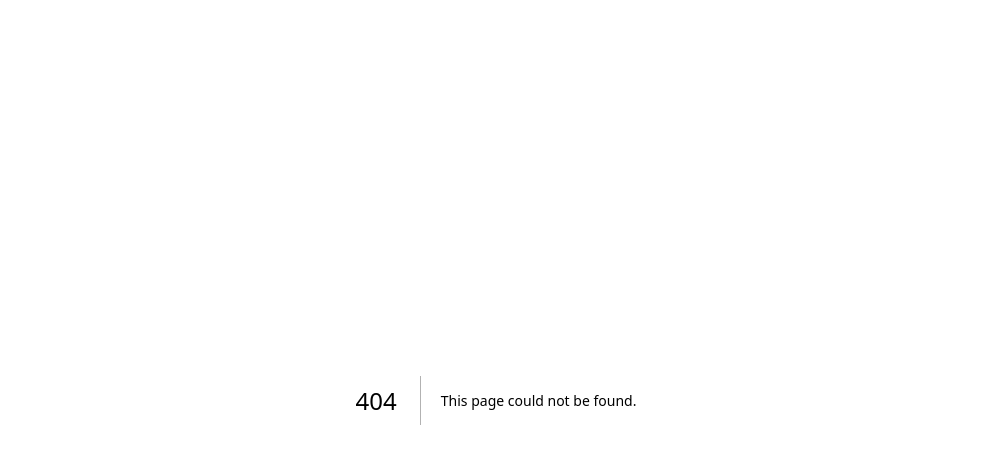
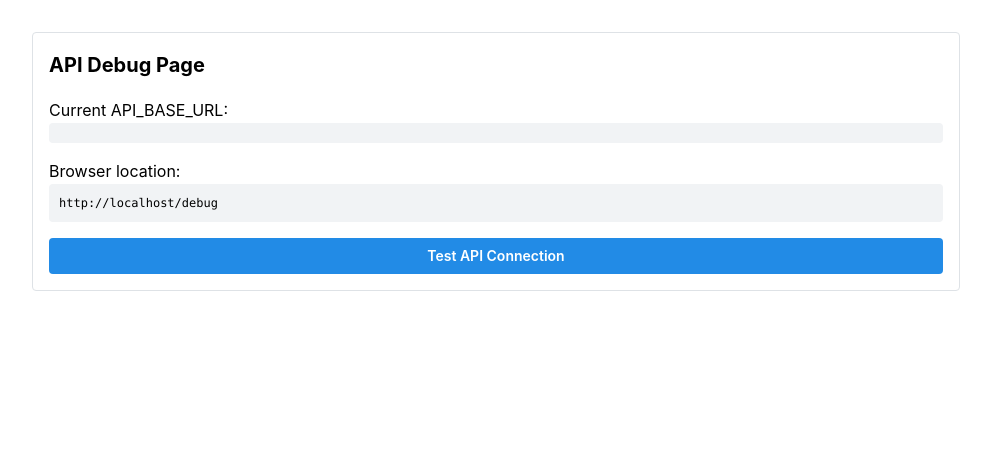
Before and after one commit to collinsallee/sqlite-forensic-analyzer, a Next.js app: page /debug in a window 1280 px wide. Before the commit this address had no page. Shown: the top 464 px of the page, without its empty margins (144-1135 px from the left). Built offline with nearby package versions, Linux system fonts and the light colour scheme.

Commit message:
Add debug page and fix API configuration

```diff
--- /dev/null
+++ b/app/api/test/route.ts
@@ -0,0 +1,11 @@
+import { NextRequest, NextResponse } from 'next/server';
+import { API_BASE_URL } from '../../config';
+
+export async function POST(request: NextRequest) {
+  return NextResponse.json({
+    status: 'success',
+    message: 'API proxy is functioning correctly',
+    api_base_url: API_BASE_URL,
+    timestamp: new Date().toISOString()
+  });
+}
--- a/app/config.ts
+++ b/app/config.ts
@@ -1,11 +1,26 @@
 // API configuration
 const getApiBaseUrl = () => {
-  // In the browser, use relative URL for API calls which will be handled by our API route
+  // In production with Vercel, use relative paths for API calls
   if (typeof window !== 'undefined') {
-    return '';
+    // We're in a browser environment
+    if (window.location.hostname.includes('vercel.app') || window.location.hostname.includes('localhost')) {
+      // In production or local development, use relative paths
+      return '';
+    }
   }
-  // In server context (SSR), use the full URL from environment variable
+
+  // In Node.js environment (SSR), use the full URL from environment variable
   return process.env.NEXT_PUBLIC_API_URL || 'https://sqlite-forensic-analyzer-api.vercel.app';
 };
 
-export const API_BASE_URL = getApiBaseUrl();
+// Prevents issue with the app trying to access window during SSR
+let apiBaseUrl = '';
+if (typeof window === 'undefined') {
+  // Server-side rendering
+  apiBaseUrl = process.env.NEXT_PUBLIC_API_URL || 'https://sqlite-forensic-analyzer-api.vercel.app';
+} else {
+  // Client-side rendering
+  apiBaseUrl = getApiBaseUrl();
+}
+
+export const API_BASE_URL = apiBaseUrl;
--- /dev/null
+++ b/app/debug/page.tsx
@@ -0,0 +1,85 @@
+'use client';
+
+import { useState, useEffect } from 'react';
+import { API_BASE_URL } from '../config';
+import { Button, Container, Paper, Text, Alert, Code, Stack } from '@mantine/core';
+
+export default function DebugPage() {
+  const [apiUrl, setApiUrl] = useState('');
+  const [testResult, setTestResult] = useState<any>(null);
+  const [error, setError] = useState<string | null>(null);
+
+  useEffect(() => {
+    setApiUrl(API_BASE_URL);
+  }, []);
+
+  const testApiConnection = async () => {
+    setTestResult(null);
+    setError(null);
+
+    try {
+      // Test our API proxy
+      const response = await fetch('/api/test', {
+        method: 'POST',
+        headers: {
+          'Content-Type': 'application/json',
+        },
+        body: JSON.stringify({ test: true }),
+      });
+
+      if (!response.ok) {
+        throw new Error(`HTTP error! Status: ${response.status}`);
+      }
+
+      const data = await response.text();
+      setTestResult({
+        success: true,
+        message: "API proxy route is working",
+        data
+      });
+    } catch (err) {
+      console.error("API connection error:", err);
+      setError(err instanceof Error ? err.message : 'Unknown error');
+      setTestResult({
+        success: false,
+        message: "API connection failed"
+      });
+    }
+  };
+
+  return (
+    <Container size="md" py="xl">
+      <Paper p="md" withBorder>
+        <Stack gap="md">
+          <Text size="xl" fw={700}>API Debug Page</Text>
+
+          <div>
+            <Text>Current API_BASE_URL:</Text>
+            <Code block>{apiUrl}</Code>
+          </div>
+
+          <div>
+            <Text>Browser location:</Text>
+            <Code block>{typeof window !== 'undefined' ? window.location.href : 'Server-side rendering'}</Code>
+          </div>
+
+          <Button onClick={testApiConnection}>
+            Test API Connection
+          </Button>
+
+          {testResult && (
+            <Alert color={testResult.success ? 'green' : 'red'} title={testResult.message}>
+              {testResult.data && <Code block>{testResult.data}</Code>}
+            </Alert>
+          )}
+
+          {error && (
+            <Alert color="red" title="Error">
+              {error}
+            </Alert>
+          )}
+        </Stack>
+      </Paper>
+    </Container>
+  );
+}
```
